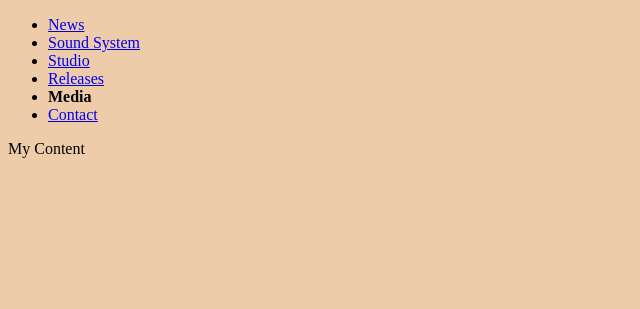
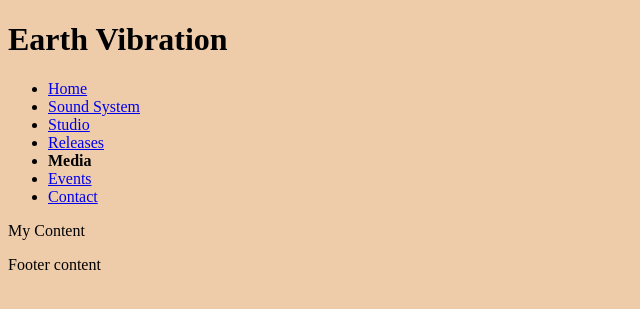
Before and after one commit to mhelmer/earthvibration_web, a Django app: page /media/ in a window 1280 px wide. Shown: the top 309 px of the page, without its empty margins (0-640 px from the left). Run offline with Django 3.2, Linux system fonts and the light colour scheme.

Commit message:
Move templates/home/base.html into templates/base.html

```diff
--- /dev/null
+++ b/earthvibration/templates/base.html
@@ -0,0 +1,35 @@
+{% load staticfiles %}
+<!DOCTYPE html>
+<html lang="en">
+<head>
+	<meta charset="utf-8">
+	<title>Earth Vibration - {% block title %}Sound System and Studio {% endblock %}</title>
+	<link rel="stylesheet" type="text/css" href="{% static 'home/style.css' %}" />
+</head>
+<body>
+<div id="header">
+	<h1>Earth Vibration</h1>
+</div>
+<div id="nav">
+{% block nav %}
+	<ul id="nav">
+		<li>{% block nav-home %}<a href="{% url "home" %}">Home</a>{% endblock %}</li>
+		<li>{% block nav-soundsystem %}<a href="{% url "soundsystem" %}">Sound System</a>{% endblock %}</li>
+		<li>{% block nav-studio %}<a href="{% url "studio" %}">Studio</a>{% endblock %}</li>
+		<li>{% block nav-releases %}<a href="{% url "releases" %}">Releases</a>{% endblock %}</li>
+		<li>{% block nav-media %}<a href="{% url "media" %}">Media</a>{% endblock %}</li>
+		<li>{% block nav-events %}<a href="{% url "events" %}">Events</a>{% endblock %}</li>
+		<li>{% block nav-contact %}<a href="{% url "contact" %}">Contact</a>{% endblock %}</li>
+	</ul>
+{% endblock %}
+</div>
+<div id="content">
+	{% block content %}
+	<p>My Content</p>
+	{% endblock %}
+</div>
+<div id="footer">
+	Footer content
+</div>
+</body>
+</html>
--- a/home/templates/home/base.html
+++ /dev/null
@@ -1,26 +0,0 @@
-{% load staticfiles %}
-<!DOCTYPE html>
-<html lang="en">
-<head>
-	<meta charset="utf-8">
-	<title>Earth Vibration - {% block title %}Sound System and Studio {% endblock %}</title>
-	<link rel="stylesheet" type="text/css" href="{% static 'home/style.css' %}" />
-</head>
-<body>
-{% block nav %}
-<ul id="nav">
-	<li>{% block nav-home %}<a href="{% url "home" %}">News</a>{% endblock %}</li>
-	<li>{% block nav-soundsystem %}<a href="{% url "soundsystem" %}">Sound System</a>{% endblock %}</li>
-	<li>{% block nav-studio %}<a href="{% url "studio" %}">Studio</a>{% endblock %}</li>
-	<li>{% block nav-releases %}<a href="{% url "releases" %}">Releases</a>{% endblock %}</li>
-	<li>{% block nav-media %}<a href="{% url "media" %}">Media</a>{% endblock %}</li>
-	<li>{% block nav-contact %}<a href="{% url "contact" %}">Contact</a>{% endblock %}</li>
-</ul>
-<div id="content">
-	{% endblock %}
-	{% block content %}
-	<p>My Content</p>
-	{% endblock %}
-</div>
-</body>
-</html>
--- a/home/templates/home/contact.html
+++ b/home/templates/home/contact.html
@@ -1,4 +1,4 @@
-{% extends "home/base.html" %}
+{% extends "base.html" %}
 
 {% block nav-contact %}<strong class="nav-contact">Contact</strong>{% endblock %}
 
--- a/home/templates/home/home.html
+++ b/home/templates/home/home.html
@@ -1,4 +1,4 @@
-{% extends "home/base.html" %}
+{% extends "base.html" %}
 
 {% block title %} Home {% endblock %}
 {% block nav-home %}<strong class="nav-active">Home</strong>{% endblock %}
--- a/home/templates/home/media.html
+++ b/home/templates/home/media.html
@@ -1,3 +1,3 @@
-{% extends "home/base.html" %}
+{% extends "base.html" %}
 
 {% block nav-media %}<strong class="nav-active">Media</strong>{% endblock %}
--- a/home/templates/home/releases.html
+++ b/home/templates/home/releases.html
@@ -1,3 +1,3 @@
-{% extends "home/base.html" %}
+{% extends "base.html" %}
 
 {% block nav-releases %}<strong class="nav-active">Releases</strong>{% endblock %}
--- a/home/templates/home/soundsystem.html
+++ b/home/templates/home/soundsystem.html
@@ -1,3 +1,3 @@
-{% extends "home/base.html" %}
+{% extends "base.html" %}
 
 {% block nav-soundsystem %}<strong class="nav-active">Sound System</strong>{% endblock %}
--- a/home/templates/home/studio.html
+++ b/home/templates/home/studio.html
@@ -1,3 +1,3 @@
-{% extends "home/base.html" %}
+{% extends "base.html" %}
 
 {% block nav-studio %}<strong class="nav-active">Studio</strong>{% endblock %}
```
